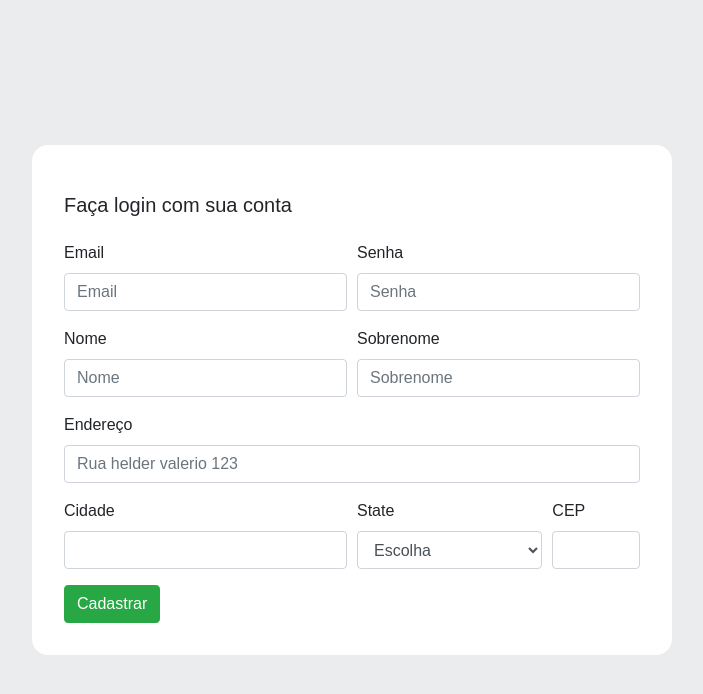
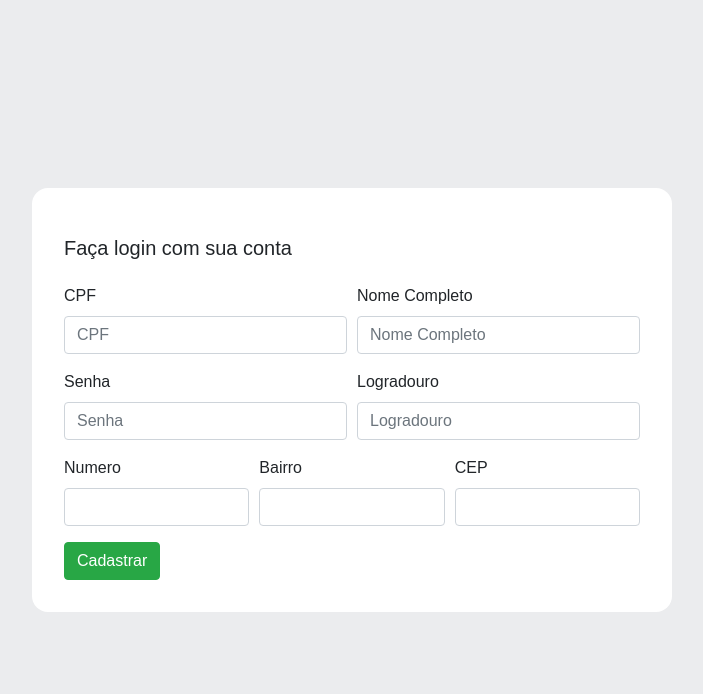
Before and after one commit to HigorAlves/BD-Trabalho-Pratico-1, a React (Create React App) app: page /cadastrar in a window 1280 px wide. Shown: the top 694 px of the page, without its empty margins (288-991 px from the left). Built offline with nearby package versions, Linux system fonts and the light colour scheme.

Commit message:
tela adm init

```diff
--- a/src/index.js
+++ b/src/index.js
@@ -14,6 +14,7 @@ import App from './App';
 import Home from './screens/Home';
 import Login from './screens/Login';
 import Cadastro from './screens/Cadastro';
+import TelaADM from './screens/TelaADM';
 
 ReactDOM.render(
   <Router>
@@ -21,6 +22,7 @@ ReactDOM.render(
       <Route exact path='/' component={Home} />
       <Route exact path='/login' component={Login} />
       <Route exact path='/cadastrar' component={Cadastro} />
+      <Route exact path='/administrador' component={TelaADM} />
     </div>
   </Router>
   , document.getElementById('root'));
--- a/src/screens/Cadastro.js
+++ b/src/screens/Cadastro.js
@@ -13,69 +13,36 @@ export default class Cadastro extends Component {
                 <form>
                   <div class="form-row">
                     <div class="form-group col-md-6">
-                      <label for="inputEmail4">Email</label>
-                      <input type="email" class="form-control" id="inputEmail4" placeholder="Email" required />
+                      <label for="inputCpf">CPF</label>
+                      <input type="text" class="form-control" id="inputCpfg" placeholder="CPF" required />
                     </div>
                     <div class="form-group col-md-6">
-                      <label for="inputPassword4">Senha</label>
-                      <input type="password" class="form-control" id="inputPassword4" placeholder="Senha" required />
+                      <label for="inputNome">Nome Completo</label>
+                      <input type="text" class="form-control" id="inputNome" placeholder="Nome Completo" required />
                     </div>
                   </div>
                   <div class="form-row">
                     <div class="form-group col-md-6">
-                      <label for="inputNome">Nome</label>
-                      <input type="email" class="form-control" id="inputNome" placeholder="Nome" required />
+                      <label for="inputSenha">Senha</label>
+                      <input type="password" class="form-control" id="inputSenha" placeholder="Senha" required />
                     </div>
                     <div class="form-group col-md-6">
-                      <label for="inputSobrenome">Sobrenome</label>
-                      <input type="password" class="form-control" id="inputSobreNome" placeholder="Sobrenome" required />
+                      <label for="inputLogradouro">Logradouro</label>
+                      <input type="text" class="form-control" id="inputLogradouro" placeholder="Logradouro" required />
                     </div>
                   </div>
-                  <div class="form-group">
-                    <label for="inputAddress">Endereço</label>
-                    <input type="text" class="form-control" id="inputAddress" placeholder="Rua helder valerio 123" required />
-                  </div>
                   <div class="form-row">
-                    <div class="form-group col-md-6">
-                      <label for="inputCity">Cidade</label>
-                      <input type="text" class="form-control" id="inputCity" required />
+                    <div class="form-group col-md-4">
+                      <label for="inputNumero">Numero</label>
+                      <input type="text" class="form-control" id="inputNumero" required />
                     </div>
                     <div class="form-group col-md-4">
-                      <label for="inputState">State</label>
-                      <select id="inputState" class="form-control">
-                        <option selected>Escolha</option>
-                        <option>Acré</option>
-                        <option>Alagoas</option>
-                        <option>Amapá</option>
-                        <option>Amazonas</option>
-                        <option>Bahia</option>
-                        <option>Ceará</option>
-                        <option>Distrito Federal</option>
-                        <option>Espírito Santo</option>
-                        <option>Goiás</option>
-                        <option>Maranhão</option>
-                        <option>Mato Grosso</option>
-                        <option>Mato Grosso do Sul</option>
-                        <option>Minas Gerais</option>
-                        <option>Pará</option>
-                        <option>Paraiba</option>
-                        <option>Paraná</option>
-                        <option>Pernambuco</option>
-                        <option>Piauí</option>
-                        <option>Rio de Janeiro</option>
-                        <option>Rio Grande do Norte</option>
-                        <option>Rio Grande do Sul</option>
-                        <option>Rondônia</option>
-                        <option>Roraima</option>
-                        <option>Santa Catarina</option>
-                        <option>São Paulo</option>
-                        <option>Sergipe</option>
-                        <option>Tocatins</option>
-                      </select>
+                      <label for="inputBairro">Bairro</label>
+                      <input type="text" class="form-control" id="inputBairro" />
                     </div>
-                    <div class="form-group col-md-2">
-                      <label for="inputZip">CEP</label>
-                      <input type="text" class="form-control" id="inputZip" />
+                    <div class="form-group col-md-4">
+                      <label for="inputCep">CEP</label>
+                      <input type="text" class="form-control" id="inputCep" />
                     </div>
                   </div>
                   <button type="submit" class="btn btn-success">Cadastrar</button>
--- /dev/null
+++ b/src/screens/TelaADM.js
@@ -0,0 +1,11 @@
+import React, { Component } from 'react';
+
+export default class TelaADM extends Component {
+  render() {
+    return (
+      <div>
+
+      </div>
+    )
+  }
+}
```
Also changed, not shown: 1 other file (tests, documents, lock files or other folders).
